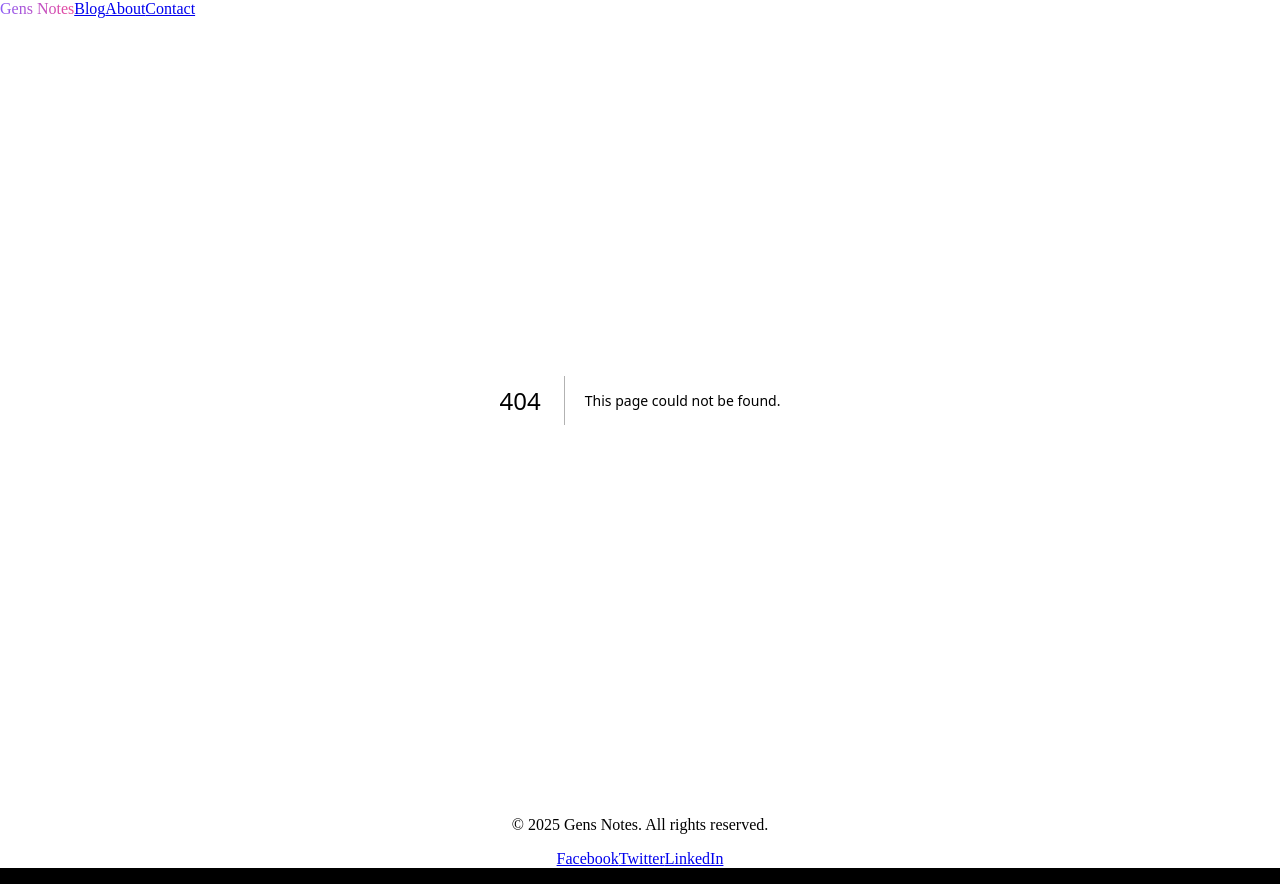
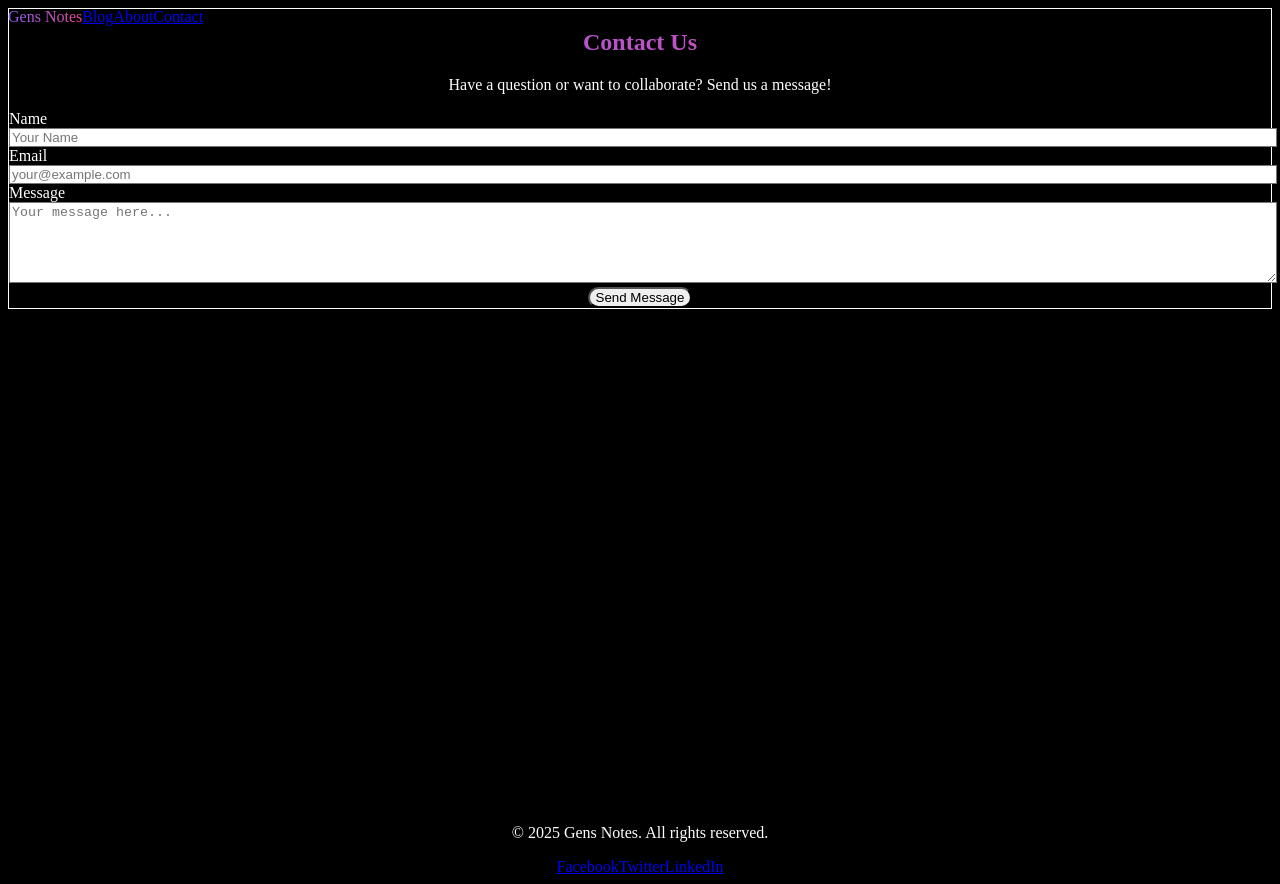
Before and after one commit to gentaron/nextjs-gens-notes, a Next.js app in the folder gens-notes-premium/: page /contact in a window 1280 px wide. Before the commit this address had no page. Built offline with nearby package versions, Linux system fonts and the light colour scheme.

Commit message:
feat: Implement About and Contact sections

```diff
--- /dev/null
+++ b/gens-notes-premium/src/app/about/page.tsx
@@ -0,0 +1,50 @@
+import React from 'react';
+
+const AboutPage = () => {
+  return (
+    <section className="py-16 px-4">
+      <div className="max-w-4xl mx-auto bg-white/10 backdrop-blur-md rounded-xl p-8 shadow-lg border border-white/20">
+        <h1 className="text-5xl font-extrabold text-center mb-12 text-gradient">
+          About Gens Notes
+        </h1>
+        <p className="text-pure-white text-lg mb-8 leading-relaxed">
+          Welcome to Gens Notes, a digital space dedicated to sharing insightful articles, captivating stories, and thought-provoking ideas. Our mission is to provide high-quality content that inspires, educates, and entertains.
+        </p>
+        <p className="text-pure-white text-lg mb-8 leading-relaxed">
+          Founded on the principle of knowledge sharing, Gens Notes covers a wide range of topics, from technology and science to art and philosophy. We believe in the power of words to connect, inform, and spark meaningful conversations.
+        </p>
+
+        {/* Interactive Timeline Placeholder */}
+        <div className="mt-16">
+          <h2 className="text-4xl font-bold text-center mb-8 text-gradient">
+            Our Journey
+          </h2>
+          <div className="relative border-l-2 border-cyan-accent pl-8">
+            <div className="mb-8 relative">
+              <div className="absolute w-4 h-4 bg-cyan-accent rounded-full -left-2 top-1/2 -translate-y-1/2"></div>
+              <h3 className="text-2xl font-semibold text-pure-white mb-2">2020 - Inception</h3>
+              <p className="text-secondary">The idea for Gens Notes was conceived, driven by a passion for sharing knowledge.</p>
+            </div>
+            <div className="mb-8 relative">
+              <div className="absolute w-4 h-4 bg-cyan-accent rounded-full -left-2 top-1/2 -translate-y-1/2"></div>
+              <h3 className="text-2xl font-semibold text-pure-white mb-2">2022 - Launch</h3>
+              <p className="text-secondary">Gens Notes officially launched, bringing its first articles to the world.</p>
+            </div>
+            <div className="mb-8 relative">
+              <div className="absolute w-4 h-4 bg-cyan-accent rounded-full -left-2 top-1/2 -translate-y-1/2"></div>
+              <h3 className="text-2xl font-semibold text-pure-white mb-2">2024 - Expansion</h3>
+              <p className="text-secondary">Expanded content categories and reached a wider audience.</p>
+            </div>
+            <div className="mb-8 relative">
+              <div className="absolute w-4 h-4 bg-cyan-accent rounded-full -left-2 top-1/2 -translate-y-1/2"></div>
+              <h3 className="text-2xl font-semibold text-pure-white mb-2">2025 - Premium Redesign</h3>
+              <p className="text-secondary">Unveiled a modern, premium design for an enhanced user experience.</p>
+            </div>
+          </div>
+        </div>
+      </div>
+    </section>
+  );
+};
+
+export default AboutPage;
--- /dev/null
+++ b/gens-notes-premium/src/app/contact/page.tsx
@@ -0,0 +1,65 @@
+import React from 'react';
+
+const ContactPage = () => {
+  return (
+    <section className="py-16 px-4">
+      <div className="max-w-2xl mx-auto bg-white/10 backdrop-blur-md rounded-xl p-8 shadow-lg border border-white/20">
+        <h1 className="text-5xl font-extrabold text-center mb-12 text-gradient">
+          Contact Us
+        </h1>
+        <p className="text-pure-white text-lg mb-8 text-center">
+          Have a question or want to collaborate? Send us a message!
+        </p>
+
+        <form className="space-y-6">
+          <div>
+            <label htmlFor="name" className="block text-pure-white text-sm font-bold mb-2">
+              Name
+            </label>
+            <input
+              type="text"
+              id="name"
+              name="name"
+              className="shadow appearance-none border rounded w-full py-3 px-4 text-pure-white leading-tight focus:outline-none focus:shadow-outline bg-white/5 border-white/20"
+              placeholder="Your Name"
+            />
+          </div>
+          <div>
+            <label htmlFor="email" className="block text-pure-white text-sm font-bold mb-2">
+              Email
+            </label>
+            <input
+              type="email"
+              id="email"
+              name="email"
+              className="shadow appearance-none border rounded w-full py-3 px-4 text-pure-white leading-tight focus:outline-none focus:shadow-outline bg-white/5 border-white/20"
+              placeholder="your@example.com"
+            />
+          </div>
+          <div>
+            <label htmlFor="message" className="block text-pure-white text-sm font-bold mb-2">
+              Message
+            </label>
+            <textarea
+              id="message"
+              name="message"
+              rows={5}
+              className="shadow appearance-none border rounded w-full py-3 px-4 text-pure-white leading-tight focus:outline-none focus:shadow-outline bg-white/5 border-white/20"
+              placeholder="Your message here..."
+            ></textarea>
+          </div>
+          <div className="flex items-center justify-center">
+            <button
+              type="submit"
+              className="inline-block px-8 py-4 bg-gradient-to-r from-electric-purple to-hot-pink text-pure-white font-bold text-lg rounded-full shadow-lg hover:shadow-xl transform hover:scale-105 transition-all duration-300"
+            >
+              Send Message
+            </button>
+          </div>
+        </form>
+      </div>
+    </section>
+  );
+};
+
+export default ContactPage;
```
Also changed, not shown: gens-notes-premium/public/sw.js.
